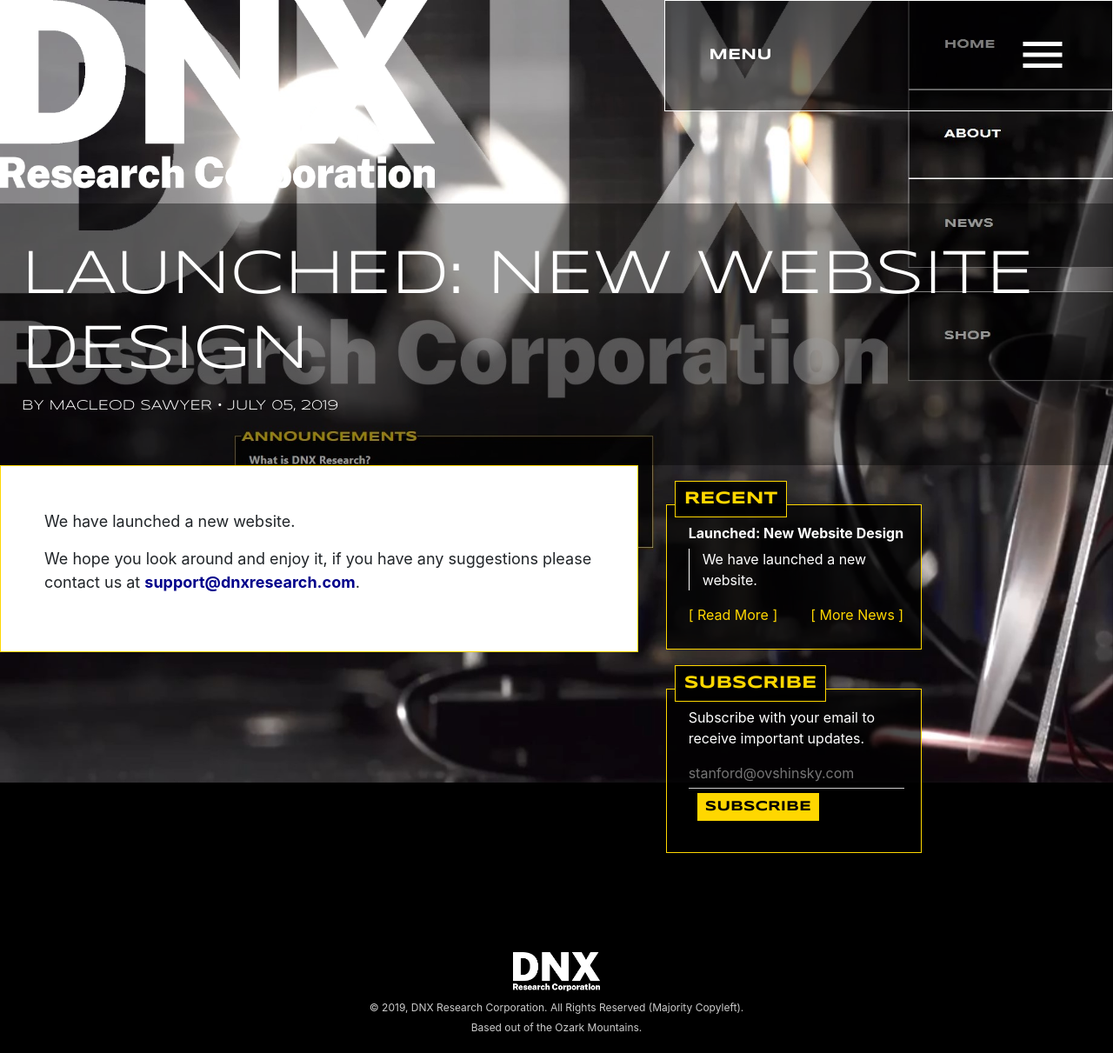
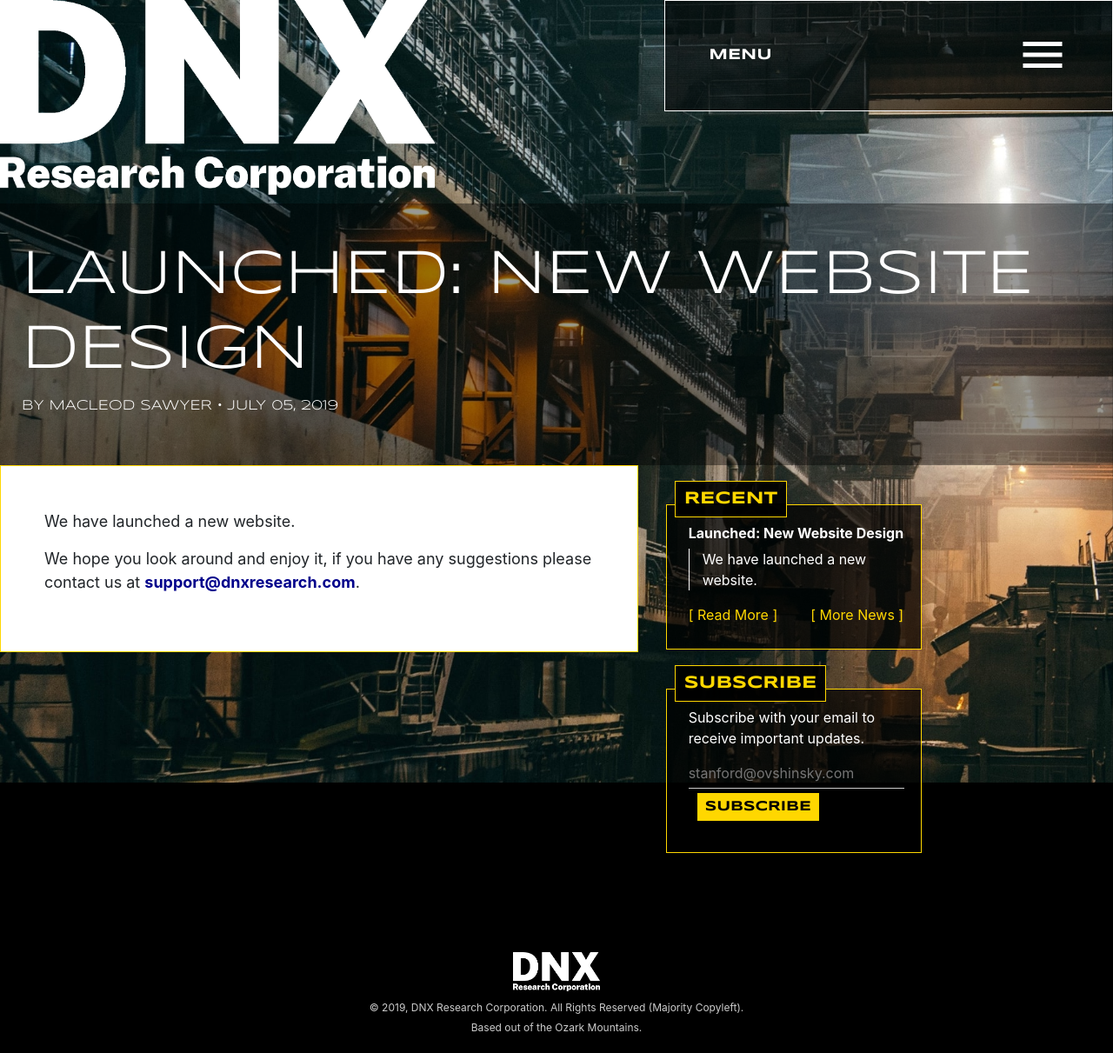
Before and after one commit to dnxresearch/dnxresearch.github.io, a Jekyll site: the page built from _posts/2019-07-05-launched-new-website-design.md, in a window 1280 px wide. Shown: the whole page at 87% size. Built offline with Jekyll 4.4.1, drawn with Linux system fonts in a browser that asks for light colours.

Commit message:
Update Blog “2019-07-05-launched-new-website-design”

```diff
--- a/_posts/2019-07-05-launched-new-website-design.md
+++ b/_posts/2019-07-05-launched-new-website-design.md
@@ -1,7 +1,7 @@
 ---
 layout: post
 title: 'Launched: New Website Design '
-img: /assets/media/images/uploads/sharedscreenshot.jpg
+img: /assets/media/images/uploads/ant-rozetsky-SLIFI67jv5k-unsplash.jpg
 date: 2019-07-05T23:00:12.104Z
 ---
 We have launched a new website.
```
